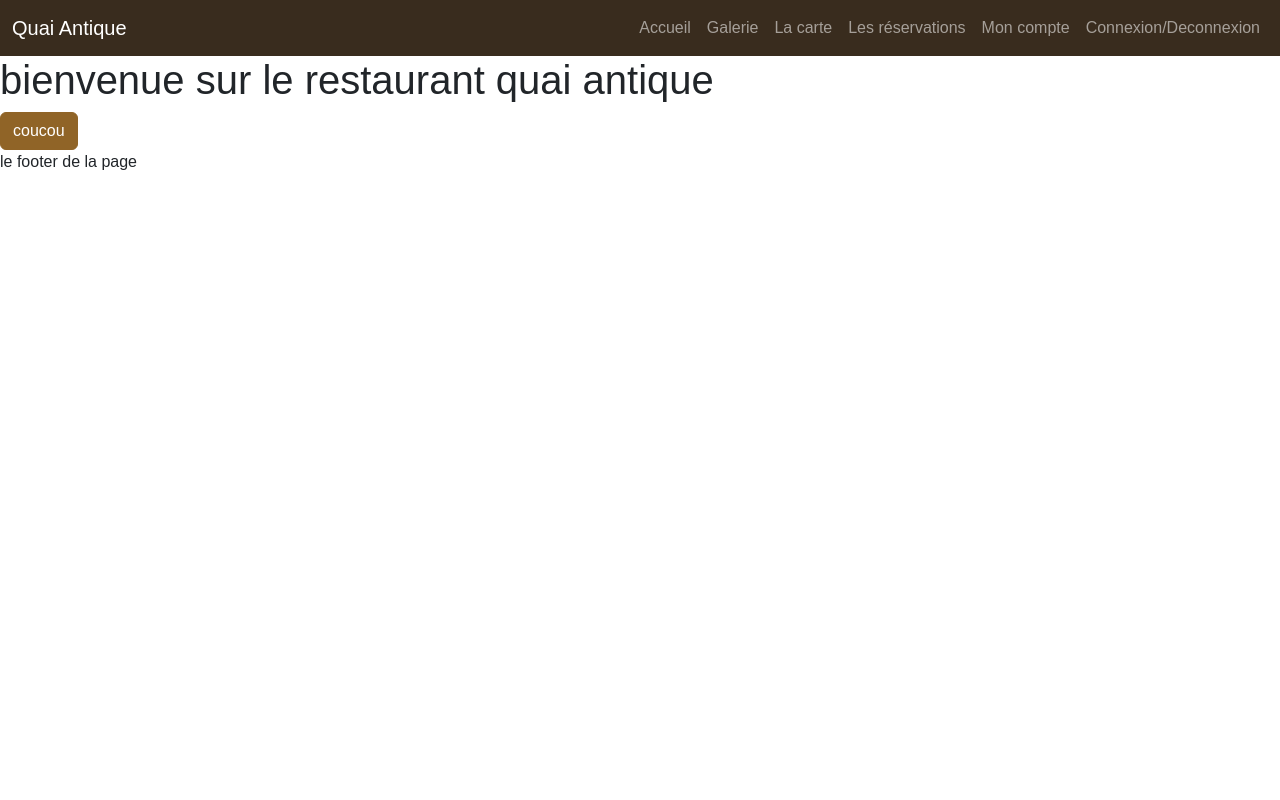
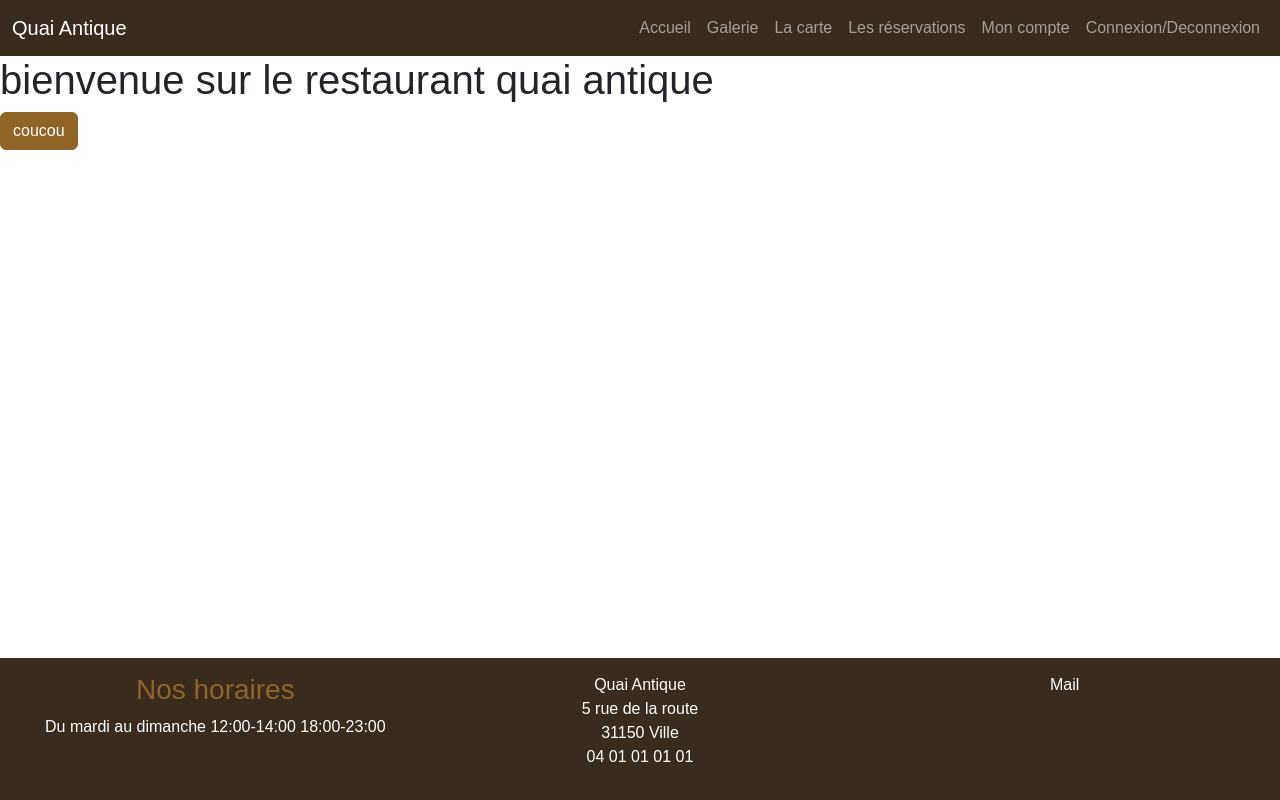
Before and after one commit to kevin45520/QuaiAntiqueRestaurantFront, a website with bundled scripts: page index.html in a window 1280 px wide. Built offline with nearby package versions, Linux system fonts and the light colour scheme; files whose address does not match are found by name; a web font is replaced by a local one.

Commit message:
ajout du footer

```diff
--- a/index.html
+++ b/index.html
@@ -43,9 +43,25 @@
                   </nav>
             </header>
     <main id="main-page">contenu de la page</main>
-    <footer >
-        le footer de la page
-    </footer>
+
+    <footer class="bg-dark text-white text-center footer">
+                <div class="row">
+                    <div class="col-12 col-lg-4">
+                        <h3 class="text-primary">Nos horaires</h3>
+                        <p>Du mardi au dimanche  12:00-14:00  18:00-23:00</p>
+                    </div>
+                    <div class="col-6 col-lg-4">
+                        <p>Quai Antique <br/>
+                            5 rue de la route <br/>
+                            31150 Ville <br/>
+                            04 01 01 01 01 <br/>
+                        </p>
+                    </div>
+                    <div class="col-6 col-lg-4">
+                        <p>Mail</p>
+                    </div>
+                </div>
+            </footer>
 
     <script type="module" src="./Rooter/router.js"></script>
     <script src="node_modules/bootstrap/dist/js/bootstrap.bundle.min.js"></script>
--- a/scss/main.scss
+++ b/scss/main.scss
@@ -1,3 +1,17 @@
 
 @import url("/node_modules/bootstrap-icons/font/bootstrap-icons.css");
 @import 'custom';
+
+html{
+    position: relative;
+    min-height: 100%;
+}
+main{
+    margin-bottom: 250px;
+}
+footer.footer {
+    padding: 15px;
+    position: absolute;
+    bottom: 0;
+    width: 100%;
+}
```
Also changed, not shown: scss/main.css, 1 other file.
